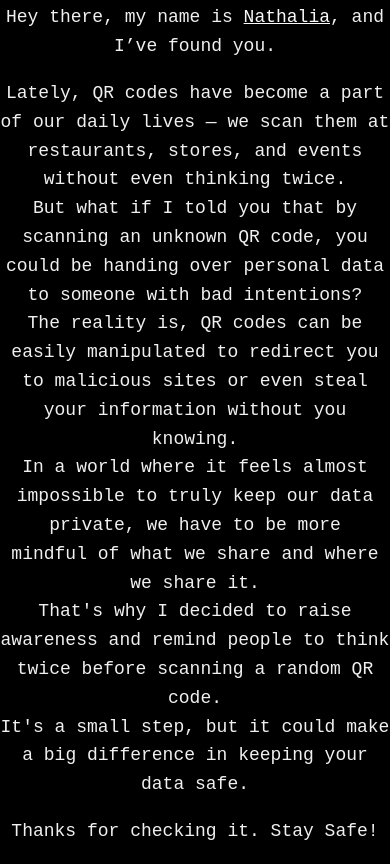
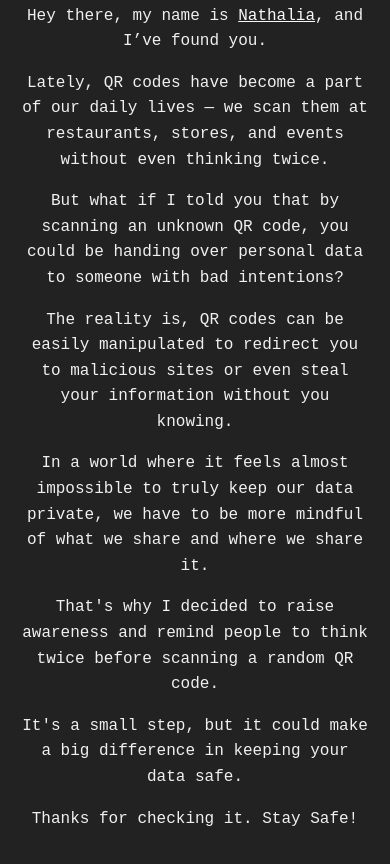
Before and after one commit to rellumgeluk/QRPT, a plain HTML site: page themessage.html in a window 390 px wide. Shown: the part 31-895 px from the top of the page. Drawn offline with Linux system fonts and the light colour scheme.

Commit message:
mobile responsive

```diff
--- a/style.css
+++ b/style.css
@@ -30,7 +30,7 @@ body {
   }
 
   .themessage-page {
-    background-color: black;
+    background-color: #222222;
     color: white;
     font-family: 'Courier New', Courier, monospace;
     height: 100vh;
@@ -52,7 +52,32 @@ body {
 }
 
 .message-text p {
-    font-size: 18px;
+    font-size: 17px;
     line-height: 1.6;
     color: #f0f0f0;
 }
+
+@media (max-width: 768px) {
+  .morph-section {
+      width: 300px;
+      height: 300px;
+      margin-top: -150px;
+      margin-left: -150px;
+  }
+
+  .info {
+      font-size: 12px;
+  }
+
+  .message-text {
+      max-width: 90%;
+      padding: 15px;
+  }
+
+  .message-text h1 {
+      font-size: 28px;
+  }
+
+  .message-text p {
+      font-size: 16px;
+}
--- a/themessage.html
+++ b/themessage.html
@@ -10,12 +10,12 @@
     <div class="message-text">
         <h1>The message</h1>
         <p>Hey there, my name is <a href="github.com/rellumgeluk" target="_blank">Nathalia</a>, and I’ve found you.<br></p>
-        <p>Lately, QR codes have become a part of our daily lives — we scan them at restaurants, stores, and events without even thinking twice. <br>But what if I told you that by scanning an unknown QR code, you could be handing over personal data to someone with bad intentions?<br>
-        The reality is, QR codes can be easily manipulated to redirect you to malicious
-        sites or even steal your information without you knowing. <br>In a world where
-        it feels almost impossible to truly keep our data private, we have to be more <br>
-        mindful of what we share and where we share it. <br>That's why I decided to raise awareness and remind people to think twice before scanning a random QR code.<br>
-        It's a small step, but it could make a big difference in keeping your data safe.<br>
+        <p>Lately, QR codes have become a part of our daily lives — we scan them at restaurants, stores, and events without even thinking twice.</p> <p>But what if I told you that by scanning an unknown QR code, you could be handing over personal data to someone with bad intentions?</p>
+        <p>The reality is, QR codes can be easily manipulated to redirect you to malicious
+        sites or even steal your information without you knowing.</p><p>In a world where
+        it feels almost impossible to truly keep our data private, we have to be more
+        mindful of what we share and where we share it.</p> <p>That's why I decided to raise awareness and remind people to think twice before scanning a random QR code.</p>
+        <p>It's a small step, but it could make a big difference in keeping your data safe.</p>
 
         <p>Thanks for checking it. Stay Safe!</p>
     </div>
```
